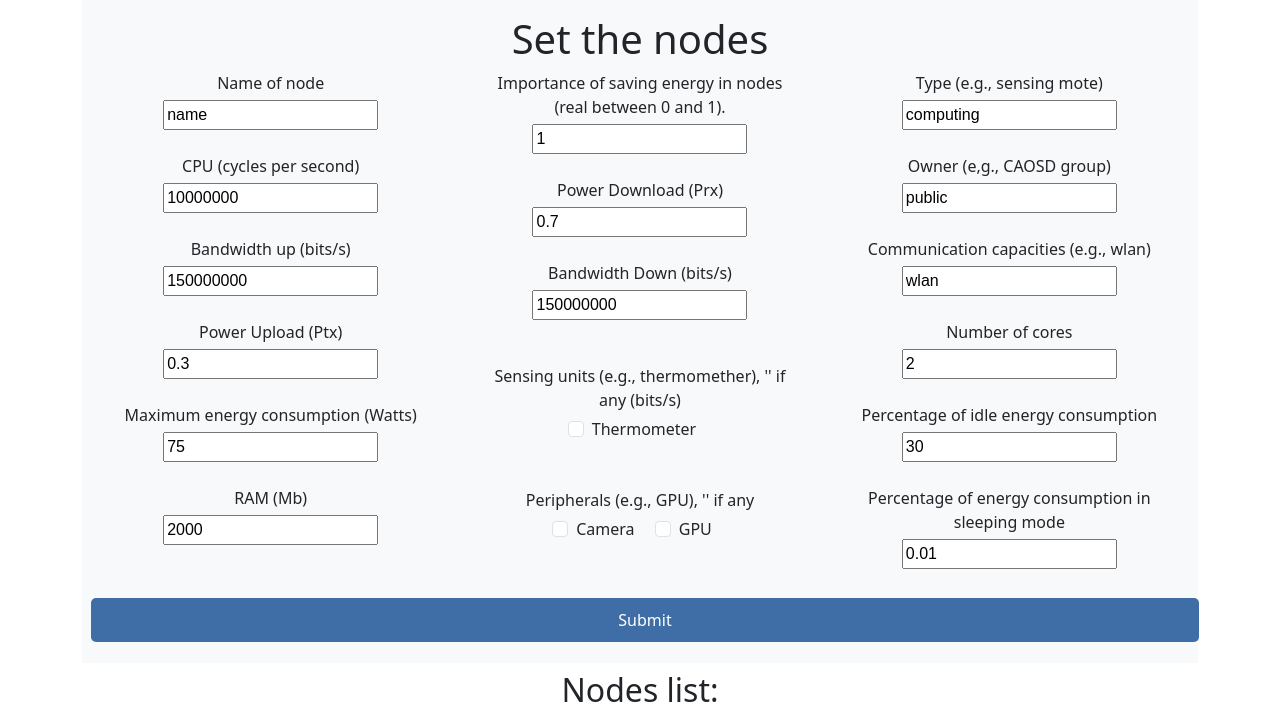
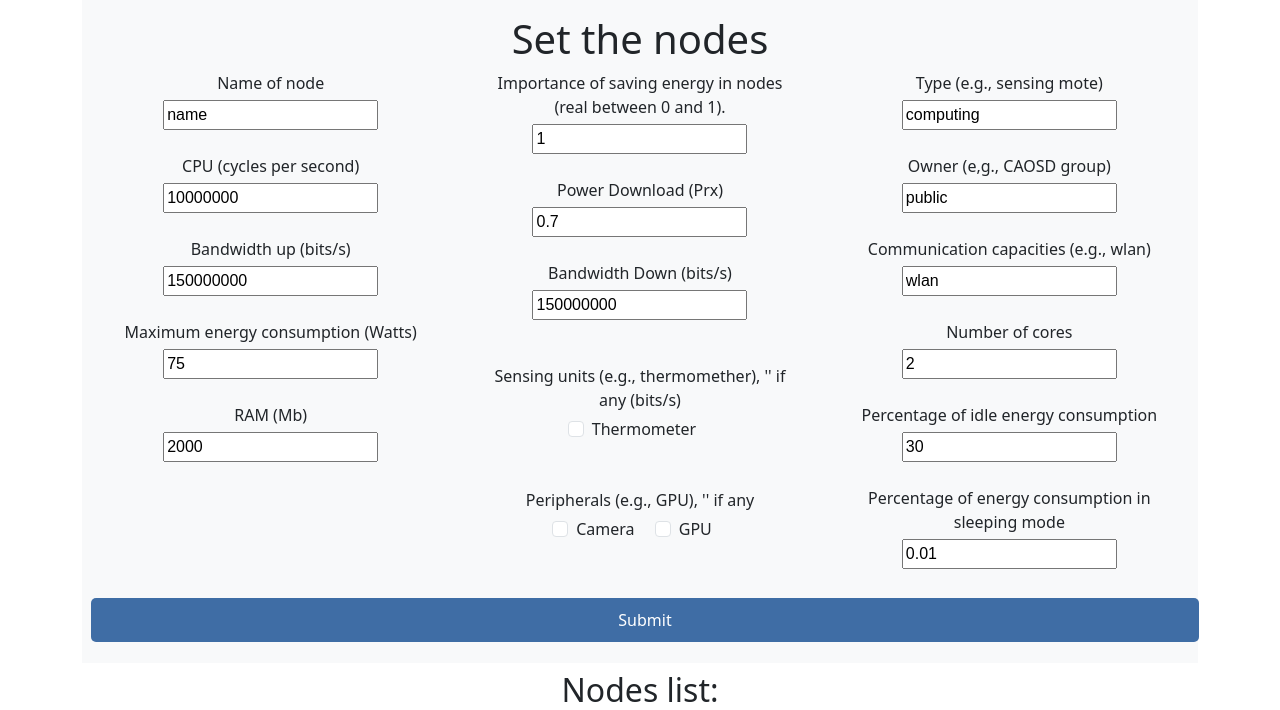
Before and after one commit to Restesia/iTAREA-RL, a Flask app: page /loadNodesTemplate in a window 1280 px wide. Shown: the part 21-731 px from the top of the page. Run offline with Flask 3, Linux system fonts and the light colour scheme.

Commit message:
modified:   app/jsonifier.py 	modified:   app/more/iTAREA-v1.0.py 	modified:   app/objectCreator.py 	modified:   app/templates/enterNodes.html

```diff
--- a/app/jsonifier.py
+++ b/app/jsonifier.py
@@ -13,7 +13,7 @@ for item in original_data:
         "name": "n" + str(original_data.index(item) + 1),
         "cpu": item[0],
         "bwup": item[1],
-        "pwup": item[2],
+        #"pwup": item[2],
         "maxenergy": item[3],
         "ram": item[4],
         "importance": item[5],
--- a/app/more/iTAREA-v1.0.py
+++ b/app/more/iTAREA-v1.0.py
@@ -113,7 +113,7 @@ def set_nodes ():
 	for x in range(0, nNodes):
 		nodes[x][0] = 10000000
 		nodes[x][1] = 150000000
-		nodes[x][2] = 0.3
+		#nodes[x][2] = 0.3
 		nodes[x][3] = 75
 		nodes[x][4] = 2000
 		nodes[x][5] = 1
--- a/app/objectCreator.py
+++ b/app/objectCreator.py
@@ -4,7 +4,7 @@ def add_node(request, nodes_list):
         'name':         request.form['name'],
         'cpu':          int(request.form['cpu']),
         'bwup':         int(request.form['bwup']),
-        'pwup':         float(request.form['pwup']),
+        #'pwup':         float(request.form['pwup']),
         'maxenergy':    int(request.form['maxenergy']),
         'ram':          int(request.form['ram']),
         'importance':   int(request.form['importance']),
--- a/app/templates/enterNodes.html
+++ b/app/templates/enterNodes.html
@@ -24,8 +24,8 @@
                     <label for="bwup">Bandwidth up (bits/s)</label><br>
                     <input type="number" id="bwup" name="bwup" value=150000000><br><br>
 
-                    <label for="pwup">Power Upload (Ptx)</label><br>
-                    <input type="number" id="pwup" name="pwup" value=0.3><br><br>
+                    <!-- <label for="pwup">Power Upload (Ptx)</label><br>
+                    <input type="number" id="pwup" name="pwup" value=0.3><br><br> -->
 
                     <label for="maxenergy"> Maximum energy consumption (Watts)</label><br>
                     <input type="number" id="maxenergy" name="maxenergy" value=75><br><br>
```
